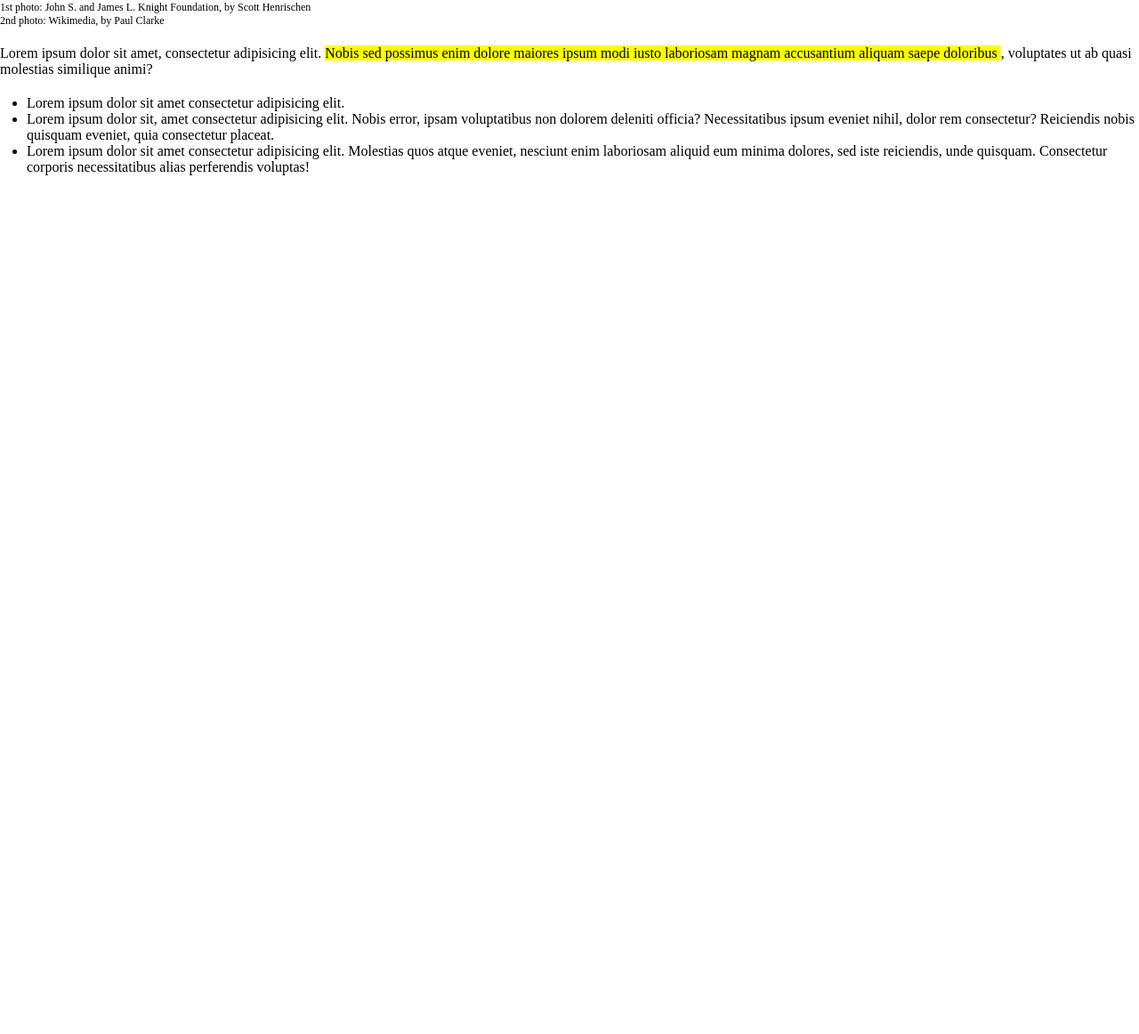
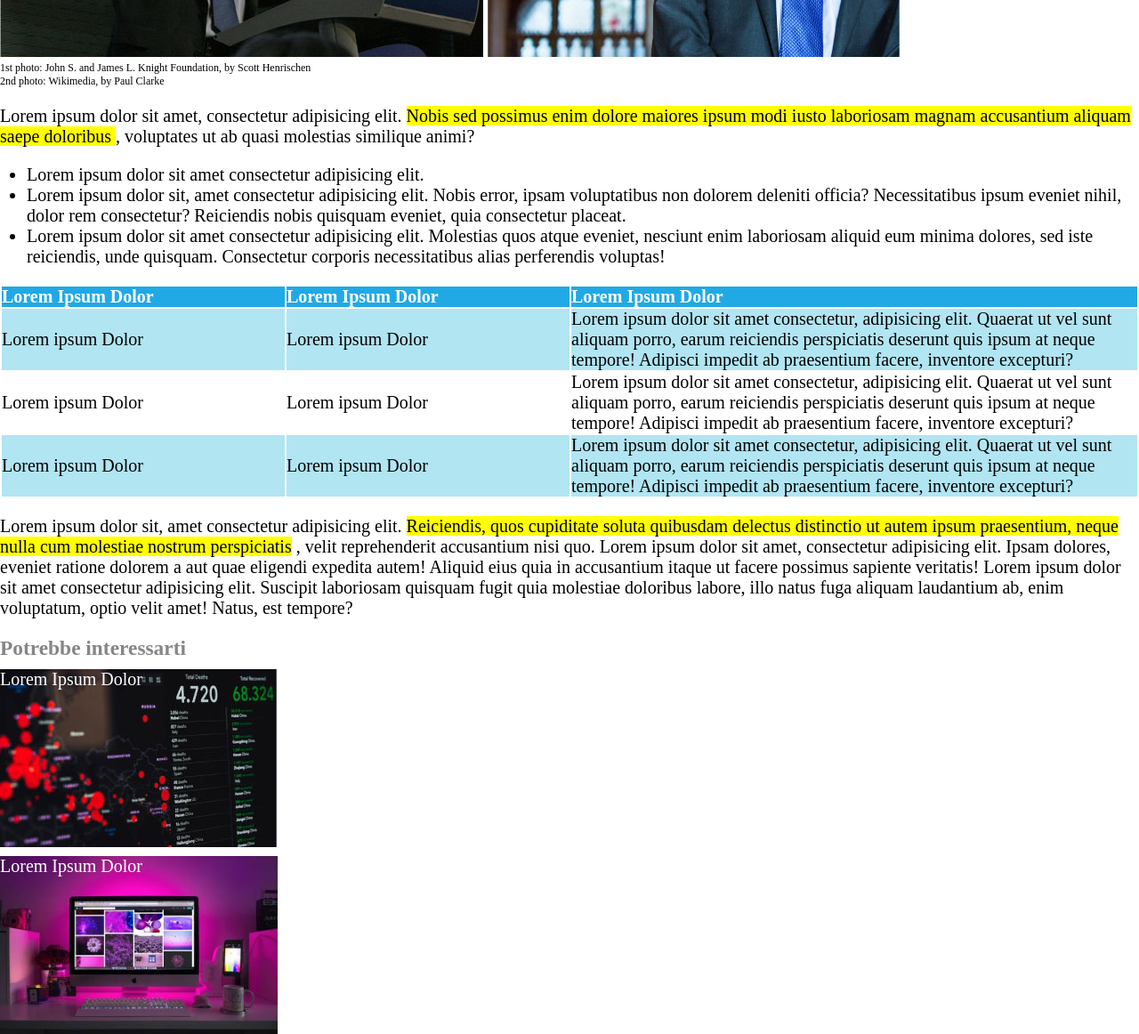
Before and after one commit to Fede180600/html-css-booleaner, a plain HTML site: page index.html in a window 1280 px wide. Shown: the part 548-1710 px from the top of the page at 89% size. Before the commit the page ends 800 px from the top, so only its background shows below. Drawn offline with Linux system fonts and the light colour scheme.

Commit message:
exercise-completed

```diff
--- a/css/style.css
+++ b/css/style.css
@@ -2,6 +2,10 @@
     margin: 0;
     padding: 0;
     box-sizing: border-box;
+}
+
+body {
+    font-size: 20px;
 }
 
 header {
@@ -47,3 +51,57 @@ span a {
  section ul {
      margin-left: 30px;
  }
+
+table{
+    text-align: left;
+    margin-top: 20px;
+}
+
+ thead {
+     background-color: rgb(32, 169, 229);
+     color: white;
+ }
+
+ .colonna-1 {
+     width: 25%;
+ }
+
+ .colonna-2 {
+     width: 25%;
+ }
+
+#st-row {
+    background-color: rgb(177, 229, 242) ;
+}
+
+#rd-row {
+    background-color: rgb(177, 229, 242) ;
+}
+
+#fourth-section{
+    margin-top: 20px;
+    margin-bottom: 20px;
+}
+
+section h3 {
+    margin-bottom: 10px;
+    color: rgb(134, 134, 134)
+}
+
+#graph{
+    height: 200px;
+    background-image: url(../img/graph.jpg);
+    background-repeat: no-repeat;
+    margin-bottom:10px;
+}
+
+
+#monitor{
+    height: 200px;
+    background-image: url(../img/monitor.jpg);
+    background-repeat: no-repeat;
+}
+
+.white-text {
+    color: white;
+}
--- a/index.html
+++ b/index.html
@@ -60,10 +60,77 @@
         <!-- /2nd section -->
 
         <!-- 3rd section -->
+        <section>
+            <!-- table -->
+            <table>
 
+                <!-- table head -->
+                <thead>
+                    <tr>
+                        <th class="colonna-1">Lorem Ipsum Dolor</th>
+                        <th class="colonna-2">Lorem Ipsum Dolor</th>
+                        <th class="colonna-3">Lorem Ipsum Dolor</th>
+                    </tr>
+                </thead>
+                <!-- /table head -->
+
+                <!-- table body -->
+                <tbody>
+
+                    <!-- 1st row -->
+                    <tr id="st-row">
+                        <td class="colonna-1">Lorem ipsum Dolor</td>
+                        <td class="colonna-2">Lorem ipsum Dolor</td>
+                        <td class="colonna-3">Lorem ipsum dolor sit amet consectetur, adipisicing elit. Quaerat ut vel sunt aliquam porro, earum reiciendis perspiciatis deserunt quis ipsum at neque tempore! Adipisci impedit ab praesentium facere, inventore excepturi?</td>
+                    </tr>
+                    <!-- /1st row -->
+
+                    <!-- 2nd row -->
+                    <tr>
+                        <td class="colonna-1">Lorem ipsum Dolor</td>
+                        <td class="colonna-2">Lorem ipsum Dolor</td>
+                        <td class="colonna-3">Lorem ipsum dolor sit amet consectetur, adipisicing elit. Quaerat ut vel sunt aliquam porro, earum reiciendis perspiciatis deserunt quis ipsum at neque tempore! Adipisci impedit ab praesentium facere, inventore excepturi?</td>
+                    </tr>
+                    <!-- /2nd row -->
+
+                    <!-- 3rd row -->
+                    <tr id="rd-row">
+                        <td class="colonna-1">Lorem ipsum Dolor</td>
+                        <td class="colonna-2">Lorem ipsum Dolor</td>
+                        <td class="colonna-3">Lorem ipsum dolor sit amet consectetur, adipisicing elit. Quaerat ut vel sunt aliquam porro, earum reiciendis perspiciatis deserunt quis ipsum at neque tempore! Adipisci impedit ab praesentium facere, inventore excepturi?</td>
+                    </tr>
+                    <!-- /3rd row -->
+
+                </tbody>
+                <!-- /table body -->
+
+            </table>
+            <!-- /table -->
+
+        </section>
         <!-- /3rd section -->
 
+        <!-- 4th section -->
+        <section id="fourth-section">
+            <div>Lorem ipsum dolor sit, amet consectetur adipisicing elit.
+                <span class="bg-yellow">Reiciendis, quos cupiditate soluta quibusdam delectus distinctio ut autem ipsum praesentium, neque nulla cum molestiae nostrum perspiciatis</span>
+                 , velit reprehenderit accusantium nisi quo. Lorem ipsum dolor sit amet, consectetur adipisicing elit. Ipsam dolores, eveniet ratione dolorem a aut quae eligendi expedita autem! Aliquid eius quia in accusantium itaque ut facere possimus sapiente veritatis! Lorem ipsum dolor sit amet consectetur adipisicing elit. Suscipit laboriosam quisquam fugit quia molestiae doloribus labore, illo natus fuga aliquam laudantium ab, enim voluptatum, optio velit amet! Natus, est tempore?</div>
+        </section>
+        <!-- /4th section -->
 
+       <!-- 5th section -->
+       <section>
+           <h3>Potrebbe interessarti</h3>
+           <div id="graph">
+               <span class="white-text">Lorem Ipsum Dolor</span>
+            </div>
+
+           <div id="monitor">
+               <span class="white-text">Lorem Ipsum Dolor</span>
+            </div>
+       </section>
+
+       <!-- /5th section -->
 
     </main>
     <!-- /MAIN -->
```
